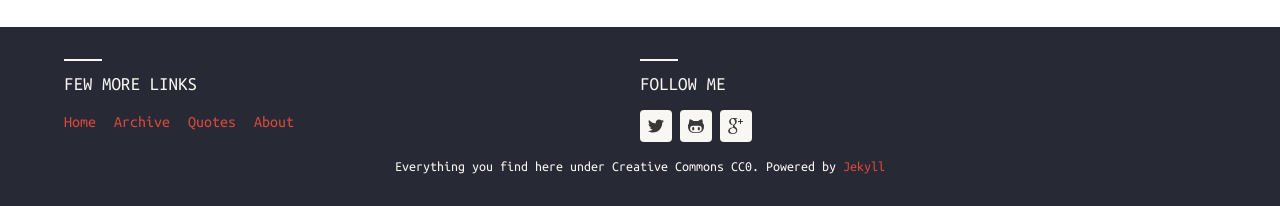
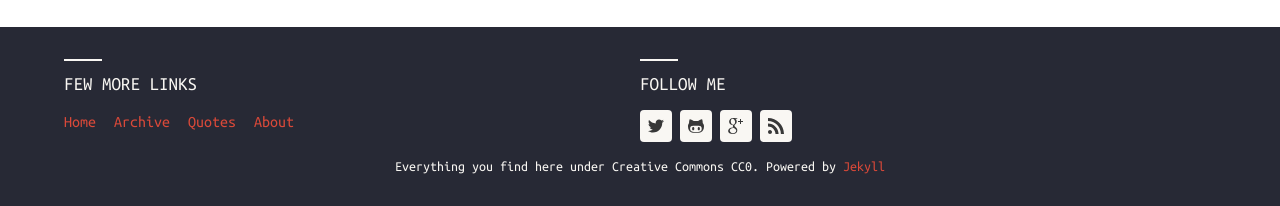
Before and after one commit to arminc/arminc.github.io, a Jekyll site: the page built from index.html, in a window 1280 px wide. Shown: the part 3078-3284 px from the top of the page. Built offline with Jekyll 4.4.1, drawn with Linux system fonts in a browser that asks for light colours; nearby versions of some CDN libraries; the list of posts is cut into pages by our own code.

Commit message:
adding rss feed

```diff
--- a/_config.yml
+++ b/_config.yml
@@ -15,6 +15,7 @@ harmony:
     github: arminc
     twitter: acoralic
     gplus: +103823895018150177843
+    feed: feed.xml
 
   google_analytics_key: UA-58019544-1
 
--- a/_includes/social.html
+++ b/_includes/social.html
@@ -25,4 +25,11 @@
             class="google wc-img-replace" target="_blank">Google</a>
     </li>
     {% endif %}
+    {% if site.harmony.social.feed %}
+    <li>
+        <a title="RSS feed"
+            href="/feed.xml"
+            class="feed wc-img-replace" target="_blank">RSS feed</a>
+    </li>
+    {% endif %}
 </ul>
--- a/assets/css/main.scss
+++ b/assets/css/main.scss
@@ -336,6 +336,13 @@ footer.main-footer {
     background-position: -128px 0;
     &:hover {
       background-position: -128px -32px;
+    }
+  }
+
+  li a.feed {
+    background-position: -160px 0;
+    &:hover {
+      background-position: -160px -32px;
     }
   }
 
```
